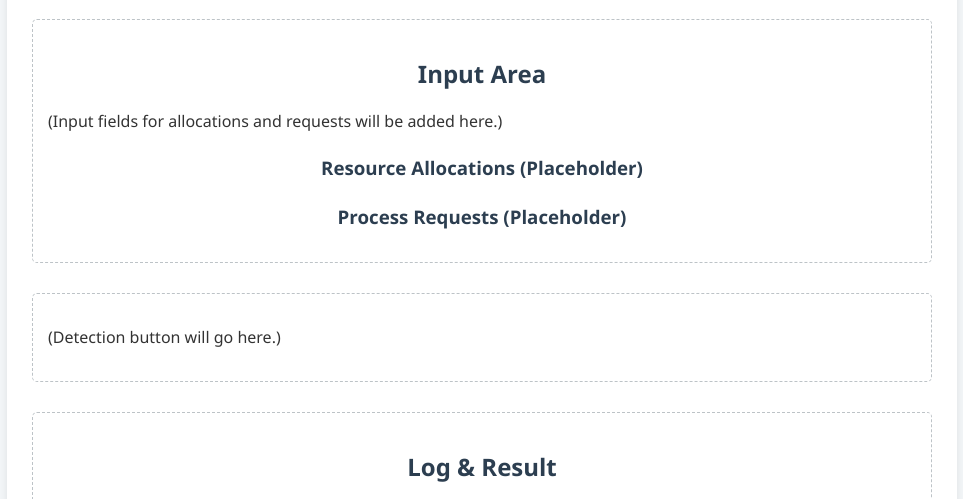
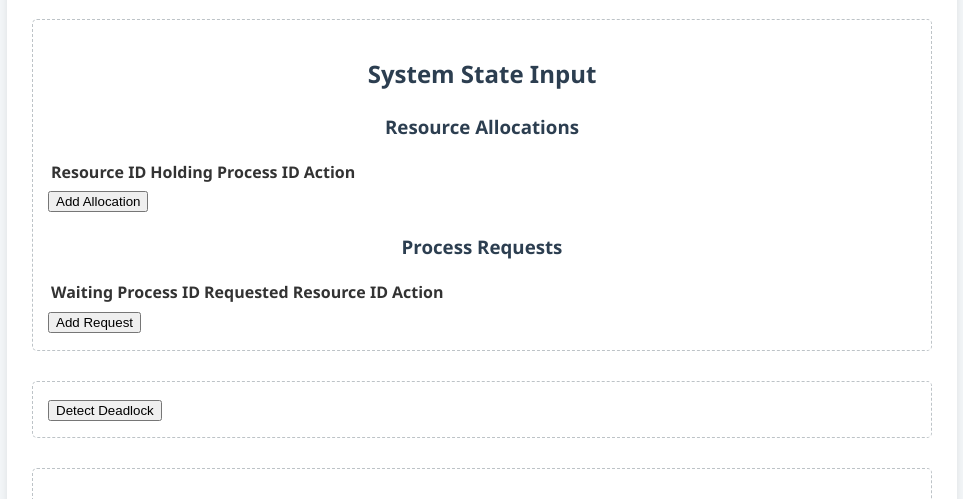
Before and after one commit to touch24/OS-Project, a plain HTML site: page index.html in a window 1280 px wide. Shown: the part 157-656 px from the top of the page, without its empty margins (158-1121 px from the left). Drawn offline with Linux system fonts and the light colour scheme.

Commit message:
Update index.html

```diff
--- a/index.html
+++ b/index.html
@@ -11,31 +11,42 @@
         <h1>Deadlock Detection Tool</h1>
 
         <div class="input-section">
-            <h2>Input Area</h2>
-            <p>(Input fields for allocations and requests will be added here.)</p>
-            <div id="allocation-area">
-                <h3>Resource Allocations (Placeholder)</h3>
-            </div>
-            <div id="request-area">
-                 <h3>Process Requests (Placeholder)</h3>
+            <h2>System State Input</h2>
+            <div class="input-tables-container">
+                <div class="input-group">
+                    <h3>Resource Allocations</h3>
+                    <table id="allocation-table">
+                        <thead>
+                            <tr><th>Resource ID</th><th>Holding Process ID</th><th>Action</th></tr>
+                        </thead>
+                        <tbody>
+                        </tbody>
+                    </table>
+                    <button class="add-row-btn" id="add-alloc-btn">Add Allocation</button>
+                </div>
+                <div class="input-group">
+                     <h3>Process Requests</h3>
+                     <table id="request-table">
+                          <thead>
+                              <tr><th>Waiting Process ID</th><th>Requested Resource ID</th><th>Action</th></tr>
+                          </thead>
+                          <tbody>
+                          </tbody>
+                     </table>
+                     <button class="add-row-btn" id="add-req-btn">Add Request</button>
+                </div>
             </div>
         </div>
 
         <div class="action-section">
-             <p>(Detection button will go here.)</p>
+             <button id="detect-btn">Detect Deadlock</button>
         </div>
 
-
         <div class="output-section">
-            <h2>Log & Result</h2>
-            <div id="log">
-                Log messages will appear here...
-            </div>
-            <div id="output">
-                Result will appear here...
-            </div>
+            <h2>Detection Log & Result</h2>
+            <div id="log">Log messages will appear here...</div>
+            <div id="output">Result will appear here...</div>
         </div>
-
     </div>
 
     <script src="script.js"></script>
```
